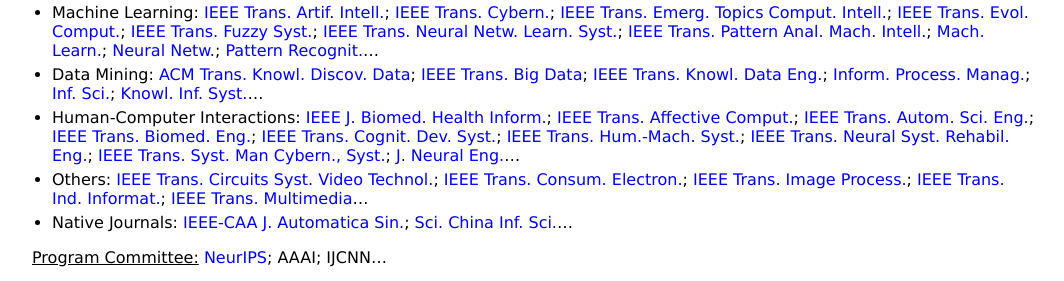
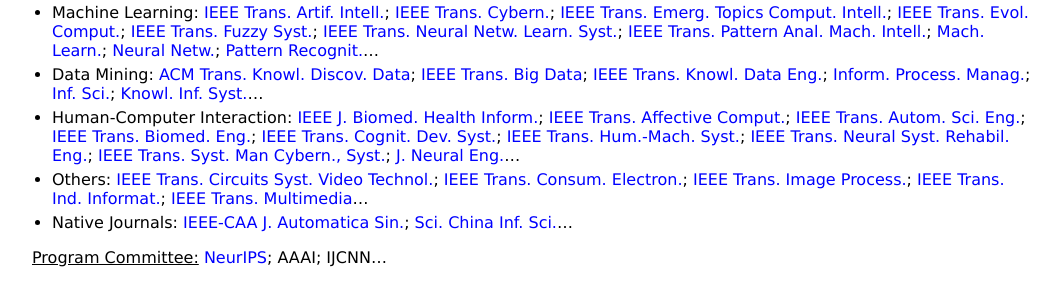
Before and after one commit to jiazhang-ml/jiazhang-ml.github.io, a Jekyll site: the page built from index.md, in a window 1280 px wide, cut to the strip 1664-1945 px from the top of the page. Shown: the whole strip, without its empty margins (96-1160 px from the left). Built offline with Jekyll 4.4.1, drawn with Linux system fonts in a browser that asks for light colours.

Commit message:
Update index.md

```diff
--- a/index.md
+++ b/index.md
@@ -55,7 +55,7 @@ Research Interests: My research interests include *machine learning* and *data m
 <u>Journal Reviewer:</u>
 * Machine Learning: [IEEE Trans. Artif. Intell.](https://mc.manuscriptcentral.com/tai-ieee); [IEEE Trans. Cybern.](https://mc.manuscriptcentral.com/cyb-ieee); [IEEE Trans. Emerg. Topics Comput. Intell.](https://mc.manuscriptcentral.com/tetci-ieee); [IEEE Trans. Evol. Comput.](https://mc.manuscriptcentral.com/tevc-ieee); [IEEE Trans. Fuzzy Syst.](https://mc.manuscriptcentral.com/tfs-ieee); [IEEE Trans. Neural Netw. Learn. Syst.](https://mc.manuscriptcentral.com/tnnls); [IEEE Trans. Pattern Anal. Mach. Intell.](https://mc.manuscriptcentral.com/tpami-cs); [Mach. Learn.](https://link.springer.com/journal/10994); [Neural Netw.](https://www.editorialmanager.com/neunet/default.aspx); [Pattern Recognit.](https://www.sciencedirect.com/journal/pattern-recognition)...
 * Data Mining: [ACM Trans. Knowl. Discov. Data](https://mc.manuscriptcentral.com/tkdd); [IEEE Trans. Big Data](https://mc.manuscriptcentral.com/tbd-cs); [IEEE Trans. Knowl. Data Eng.](https://mc.manuscriptcentral.com/tkde-cs); [Inform. Process. Manag.](https://www.editorialmanager.com/ipm/default.aspx); [Inf. Sci.](https://www.sciencedirect.com/journal/information-sciences); [Knowl. Inf. Syst.](https://www.springer.com/journal/10115)...
-* Human-Computer Interactions: [IEEE J. Biomed. Health Inform.](https://mc.manuscriptcentral.com/jbhi-embs); [IEEE Trans. Affective Comput.](https://mc.manuscriptcentral.com/taffc-cs); [IEEE Trans. Autom. Sci. Eng.](https://mc.manuscriptcentral.com/t-ase); [IEEE Trans. Biomed. Eng.](https://mc.manuscriptcentral.com/tbme-embs); [IEEE Trans. Cognit. Dev. Syst.](https://mc.manuscriptcentral.com/tcds-ieee); [IEEE Trans. Hum.-Mach. Syst.](https://mc.manuscriptcentral.com/thms); [IEEE Trans. Neural Syst. Rehabil. Eng.](https://mc.manuscriptcentral.com/tnsre-embs); [IEEE Trans. Syst. Man Cybern., Syst.](https://mc.manuscriptcentral.com/systems); [J. Neural Eng.](https://mc04.manuscriptcentral.com/jne-iop)...
+* Human-Computer Interaction: [IEEE J. Biomed. Health Inform.](https://mc.manuscriptcentral.com/jbhi-embs); [IEEE Trans. Affective Comput.](https://mc.manuscriptcentral.com/taffc-cs); [IEEE Trans. Autom. Sci. Eng.](https://mc.manuscriptcentral.com/t-ase); [IEEE Trans. Biomed. Eng.](https://mc.manuscriptcentral.com/tbme-embs); [IEEE Trans. Cognit. Dev. Syst.](https://mc.manuscriptcentral.com/tcds-ieee); [IEEE Trans. Hum.-Mach. Syst.](https://mc.manuscriptcentral.com/thms); [IEEE Trans. Neural Syst. Rehabil. Eng.](https://mc.manuscriptcentral.com/tnsre-embs); [IEEE Trans. Syst. Man Cybern., Syst.](https://mc.manuscriptcentral.com/systems); [J. Neural Eng.](https://mc04.manuscriptcentral.com/jne-iop)...
 * Others: [IEEE Trans. Circuits Syst. Video Technol.](https://mc.manuscriptcentral.com/tcsvt); [IEEE Trans. Consum. Electron.](https://mc.manuscriptcentral.com/tce-ieee); [IEEE Trans. Image Process.](https://mc.manuscriptcentral.com/tip-ieee); [IEEE Trans. Ind. Informat.](https://mc.manuscriptcentral.com/tii); [IEEE Trans. Multimedia](https://mc.manuscriptcentral.com/tmm-ieee)...
 * Native Journals: [IEEE-CAA J. Automatica Sin.](https://mc03.manuscriptcentral.com/ieee-jas); [Sci. China Inf. Sci.](https://mc03.manuscriptcentral.com/scis)...
 
```
